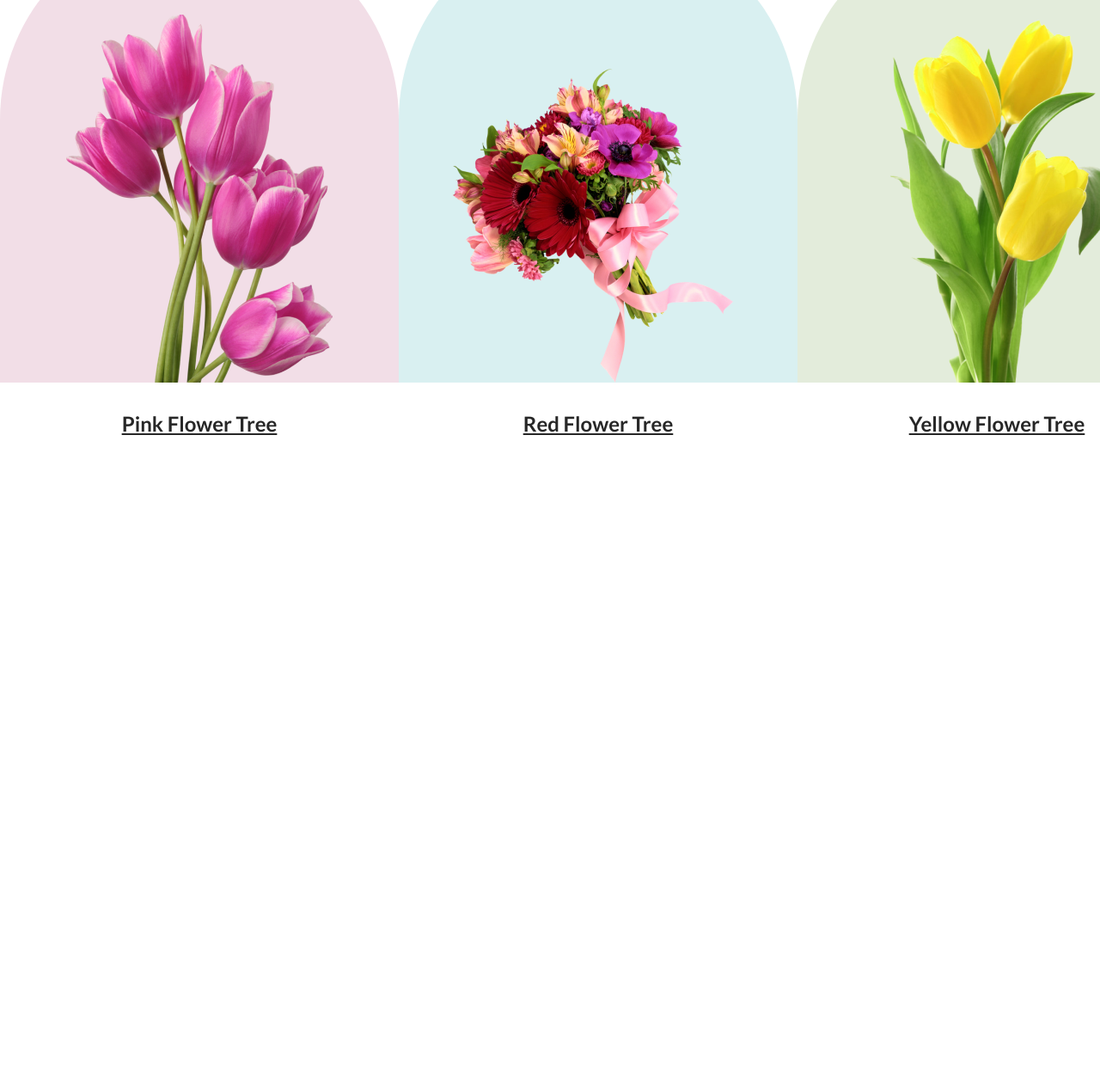
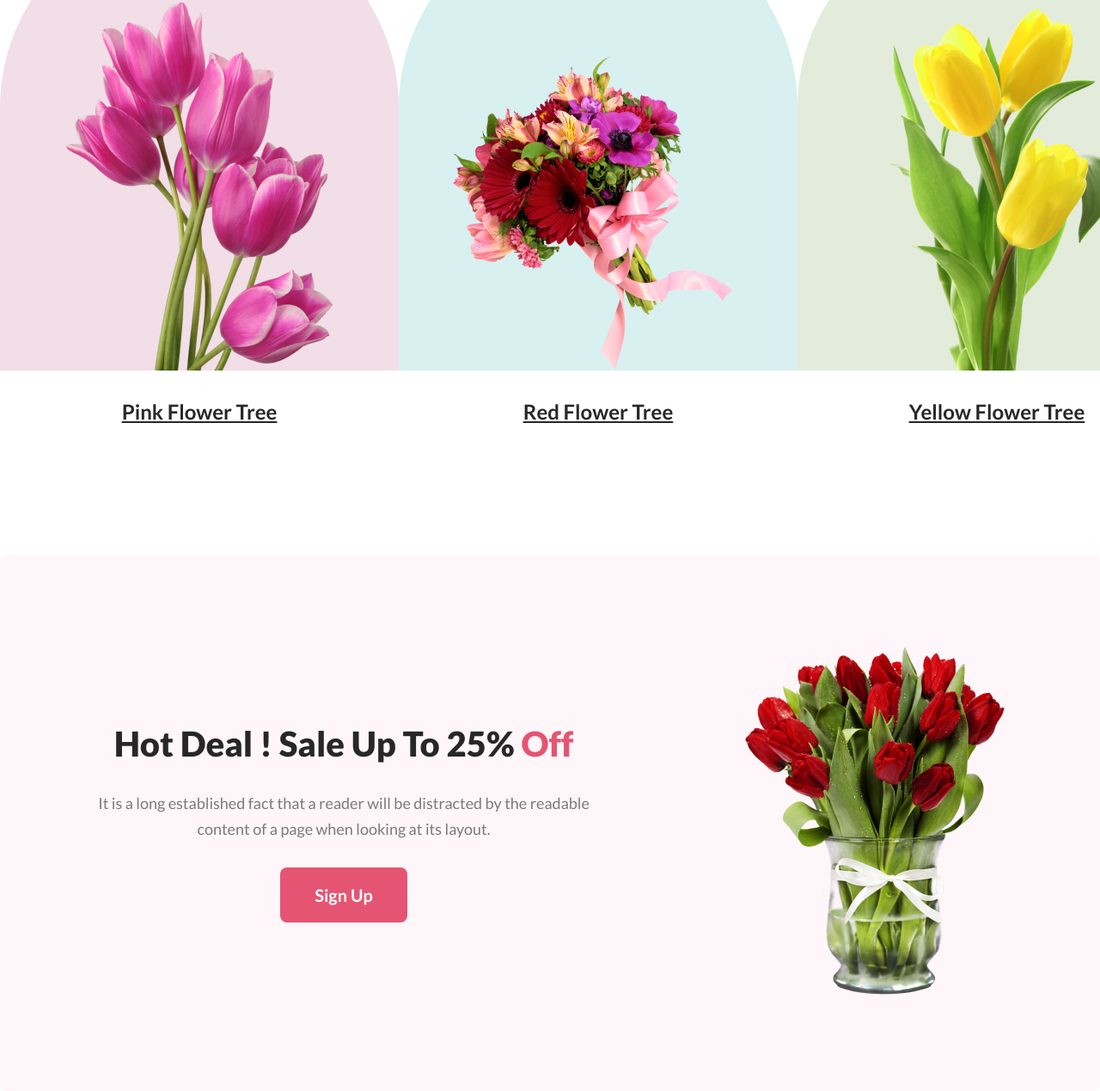
Before and after one commit to arman-anm/flowers, a plain HTML site: page index.html in a window 1280 px wide. Shown: the part 1268-2537 px from the top of the page at 86% size. Before the commit the page ends 1778 px from the top, so only its background shows below. Drawn offline with Linux system fonts and the light colour scheme.

Commit message:
added hot deal section

```diff
--- a/index.html
+++ b/index.html
@@ -5,7 +5,7 @@
   <meta http-equiv="X-UA-Compatible" content="IE=edge">
   <meta name="viewport" content="width=device-width, initial-scale=1.0">
   <link rel="stylesheet" href="./styles/main.css">
-  <title>Flower Shop</title>
+  <title>Le Vendor</title>
 </head>
 <body>
   <header>
@@ -18,7 +18,6 @@
         <ul>
           <li><a href="index.html">Home</a></li>
           <li><a href="featured-flowers">Featured Flowers</a></li>
-          <li><a href="service">Service</a></li>
           <li><a href="hot-deal">Hot Deal</a></li>
           <li><a href="instagram">Reviews</a></li>
           <li><a href="newsletter">Newsletter</a></li>
@@ -44,7 +43,7 @@
   </header>
   <main>
     <section class="featured-section" id="featured">
-      <h2 class="section-title">
+      <h2 class="title">
         Our Featured Flowers
       </h2>
       <p class="description">
@@ -70,6 +69,21 @@
           <a href="#" target="_blank" rel="noopener noreferrer">Yellow Flower Tree</a>
         </div>
       </div>
+    </section>
+    <section class="hot-deal-section" id="hot-deal">
+      <div class="hot-deal-items-container">
+        <div class="hot-deal-text">
+          <h2 class="title">
+            Hot Deal ! Sale Up To 25%  <span class="percent-off">Off</span>
+          </h2>
+          <p class="description">
+            It is a long established fact that a reader will be distracted by the readable content of a page when looking at its layout.
+          </p>
+          <a href="#" target="_blank" rel="noopener noreferrer" class="btn-primary">Sign Up</a>
+        </div>
+        <div class="hot-deal-image">
+          <img src="./assets/pngwing 8.png" alt="Image of a flower">
+        </div>
       </div>
     </section>
   </main>
--- a/styles/main.css
+++ b/styles/main.css
@@ -52,6 +52,9 @@
     line-height: 30px;
     margin-bottom: 30px;
   }
+  .title {
+    text-align: center;
+  }
   .description {
     text-align: center;
   }
@@ -89,13 +92,15 @@
     display: none;
   }
 
+  .banner-text {
+    max-width: 600px;
+  }
+
   .banner-image {
-    max-width: 635px;
+    max-width: 600px;
     height: auto;
     flex-shrink: 0;
     margin-bottom: -3.5px;
-    margin-left: 10px;
-
   }
 
   .banner-section {
@@ -104,9 +109,14 @@
     justify-content: space-between;
   }
 
-/* Cards */
+/* Featured Section */
   .featured-section {
     margin-top: 200px;
+  }
+
+  .featured-section .description {
+    max-width: 600px;
+    margin: 0 auto;
   }
 
   .cards {
@@ -154,3 +164,40 @@
     display: block;
     margin-top: 30px;
   }
+
+  /* Hot deal section */
+  .hot-deal-section {
+    margin-top: 150px;
+    border-radius: 8px;
+    background: rgba(229, 84, 115, 0.05);
+  }
+
+  .hot-deal-section>h2 {
+    align-items: center;
+  }
+  .percent-off {
+    color:#E55473;
+    font-size: 40px;
+    font-style: normal;
+    font-weight: 800;
+    line-height: normal;
+  }
+
+  .hot-deal-items-container {
+    max-width: 1440px;
+    display: flex;
+    justify-content: space-between;
+    align-items: center;
+    margin: 0 auto;
+    padding: 100px;
+
+  }
+
+  .hot-deal-text {
+    max-width: 600px;
+    display: flex;
+    flex-direction: column;
+    justify-content: center;
+    align-items: center;
+
+  }
```
